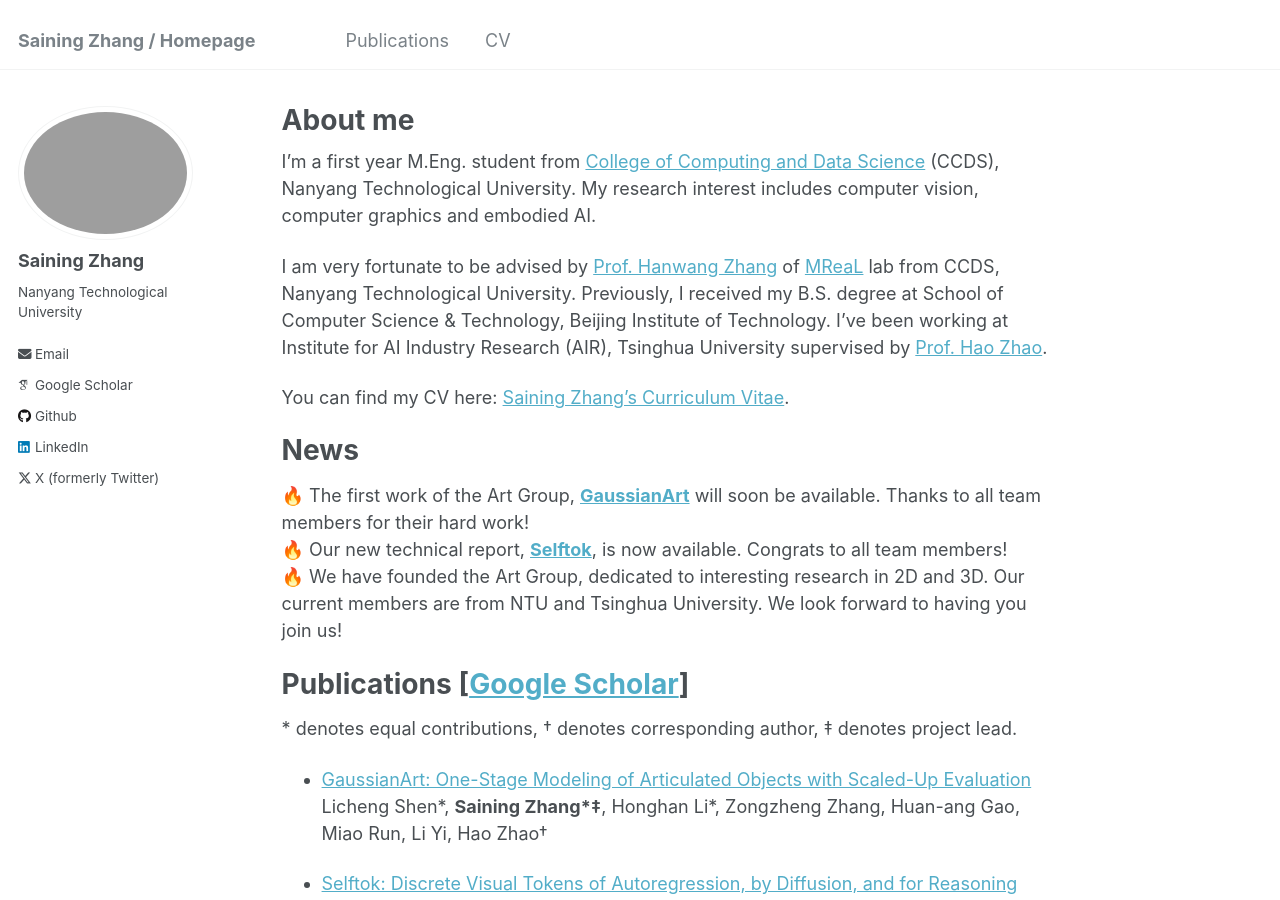
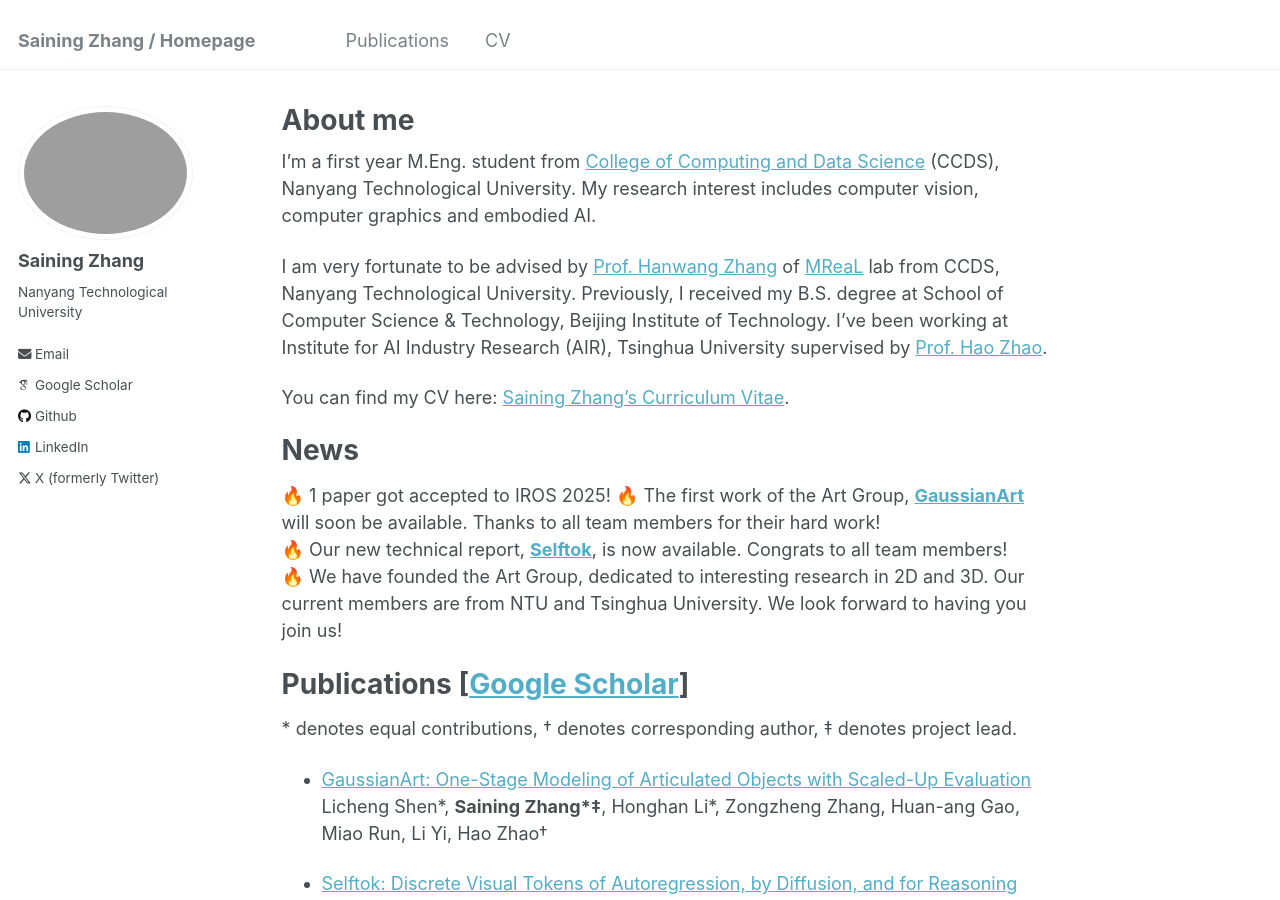
Before and after one commit to SainingZhang/SainingZhang.github.io, a Jekyll site: the page built from _pages/about.md, in a window 1280 px wide and 900 px high. Built offline with Jekyll 4.4.1, drawn with Linux system fonts in a browser that asks for light colours; some web fonts are replaced.

Commit message:
Update about.md

```diff
--- a/_pages/about.md
+++ b/_pages/about.md
@@ -15,6 +15,7 @@ You can find my CV here: [Saining Zhang's Curriculum Vitae](../assets/CV.pdf).
 
 News
 ======
+🔥 1 paper got accepted to IROS 2025!
 🔥 The first work of the Art Group, [**GaussianArt**](https://sainingzhang.github.io/project/gaussianart/) will soon be available. Thanks to all team members for their hard work!<br>
 🔥 Our new technical report, [**Selftok**](https://selftok-team.github.io/report/), is now available. Congrats to all team members!<br>
 🔥 We have founded the Art Group, dedicated to interesting research in 2D and 3D. Our current members are from NTU and Tsinghua University. We look forward to having you join us!
```
